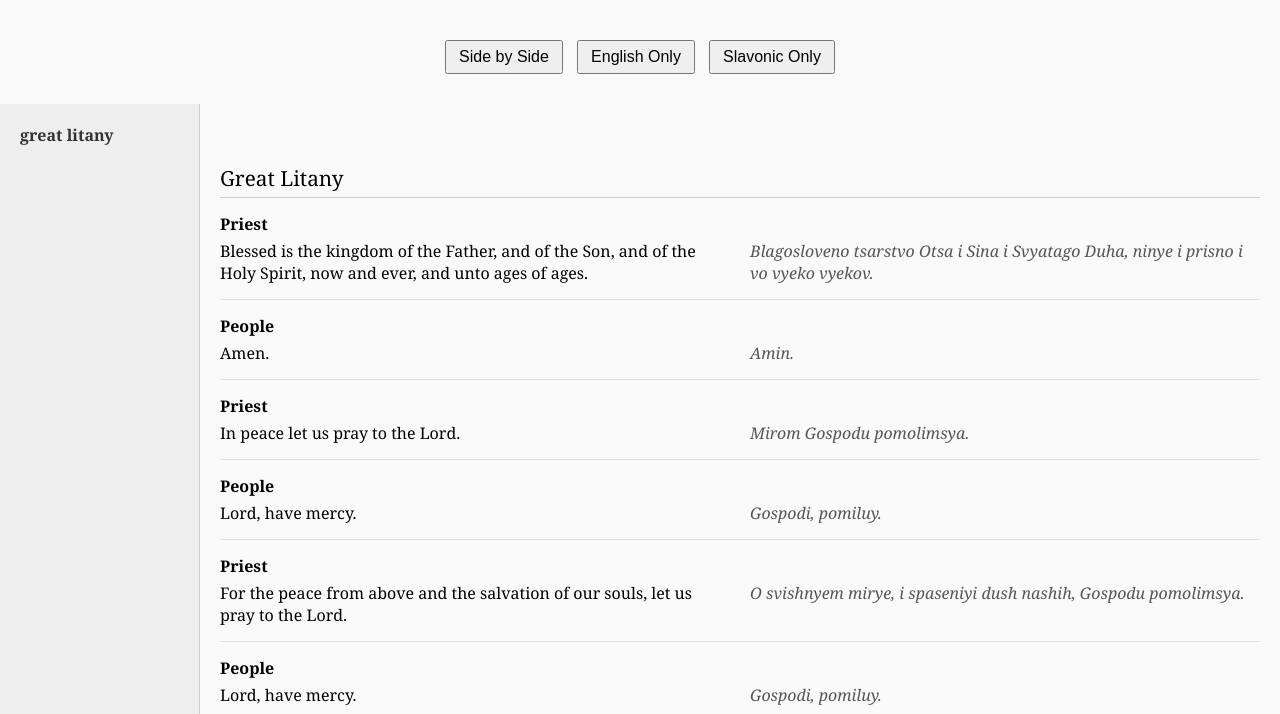
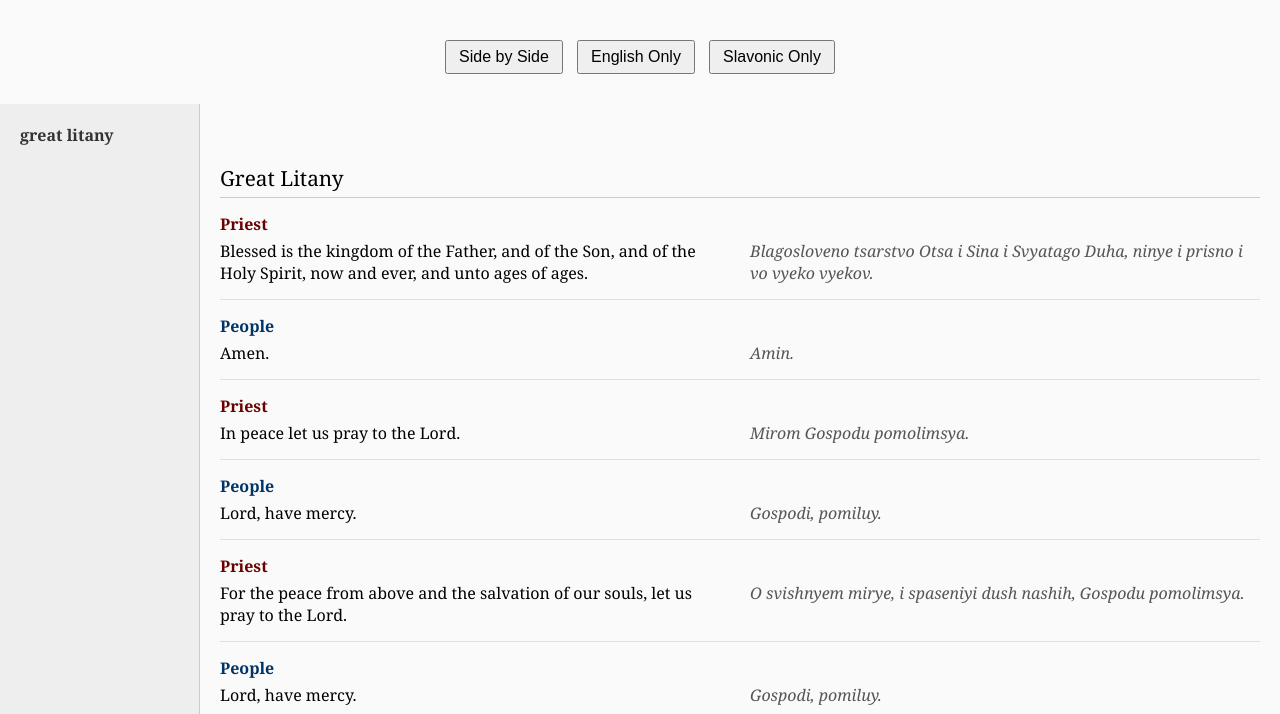
Before and after one commit to morby96/liturgy, a plain HTML site: page index.html in a window 1280 px wide. Shown: the part 86-800 px from the top of the page. Drawn offline with Linux system fonts and the light colour scheme.

Commit message:
Add files via upload

```diff
--- a/index.html
+++ b/index.html
@@ -67,12 +67,15 @@ h1 {
   margin-bottom: 5px;
 }
 
+/* Speaker colors with capitalized display */
 .speaker.priest {
-  color: #6b0000;
+  color: #6b0000; /* red */
+  text-transform: capitalize;
 }
 
 .speaker.people {
-  color: #003366;
+  color: #003366; /* blue */
+  text-transform: capitalize;
 }
 
 /* Columns */
@@ -156,6 +159,10 @@ function setLanguage(lang) {
   renderEntries();
 }
 
+function capitalize(str) {
+  return str.charAt(0).toUpperCase() + str.slice(1).toLowerCase();
+}
+
 function renderEntries() {
   const container = document.getElementById("content");
   container.innerHTML = ""; // clear previous
@@ -177,8 +184,8 @@ function renderEntries() {
 
     // Speaker
     const speaker = document.createElement("div");
-    speaker.className = `speaker ${entry.speaker}`;
-    speaker.textContent = entry.speaker;
+    speaker.className = `speaker ${entry.speaker.toLowerCase()}`;
+    speaker.textContent = capitalize(entry.speaker); // display capitalized
     entryDiv.appendChild(speaker);
 
     // Columns container
```
